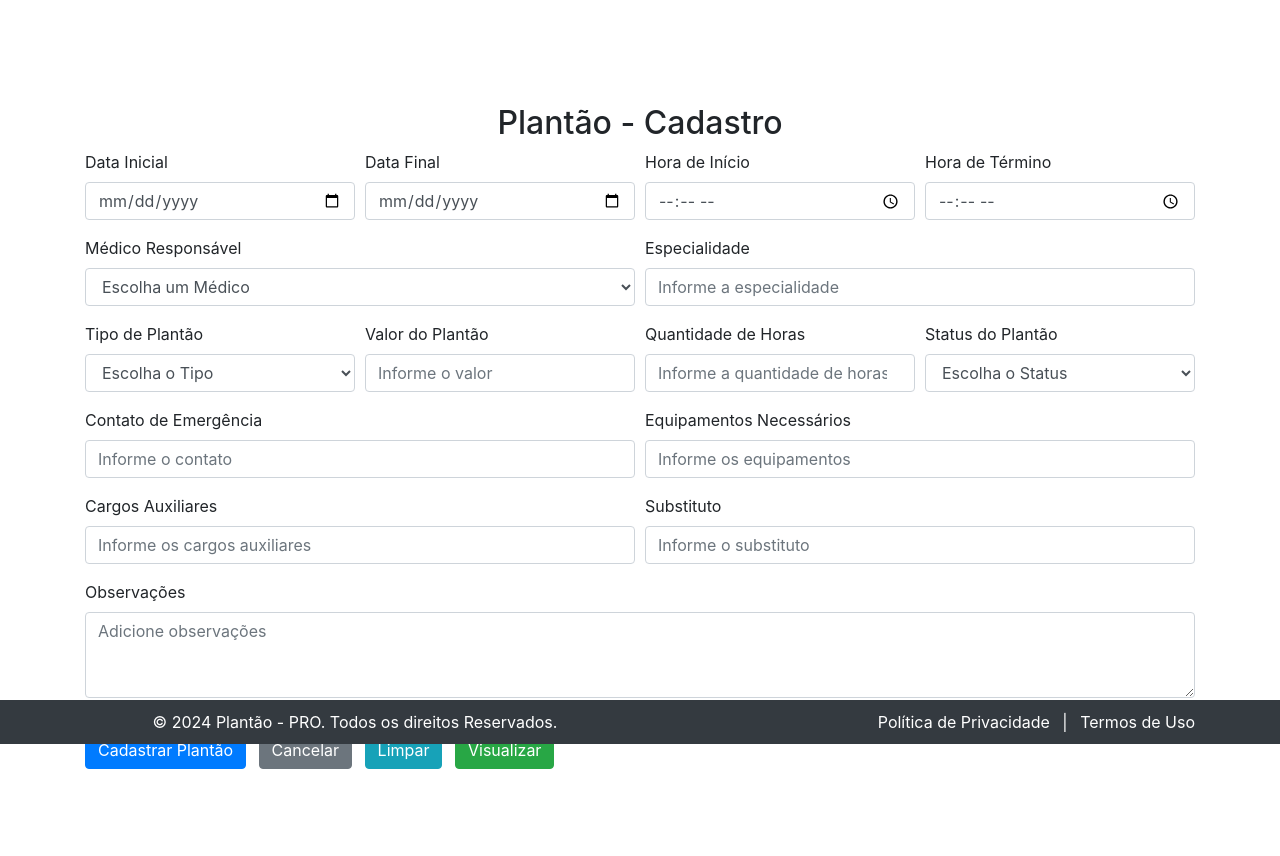
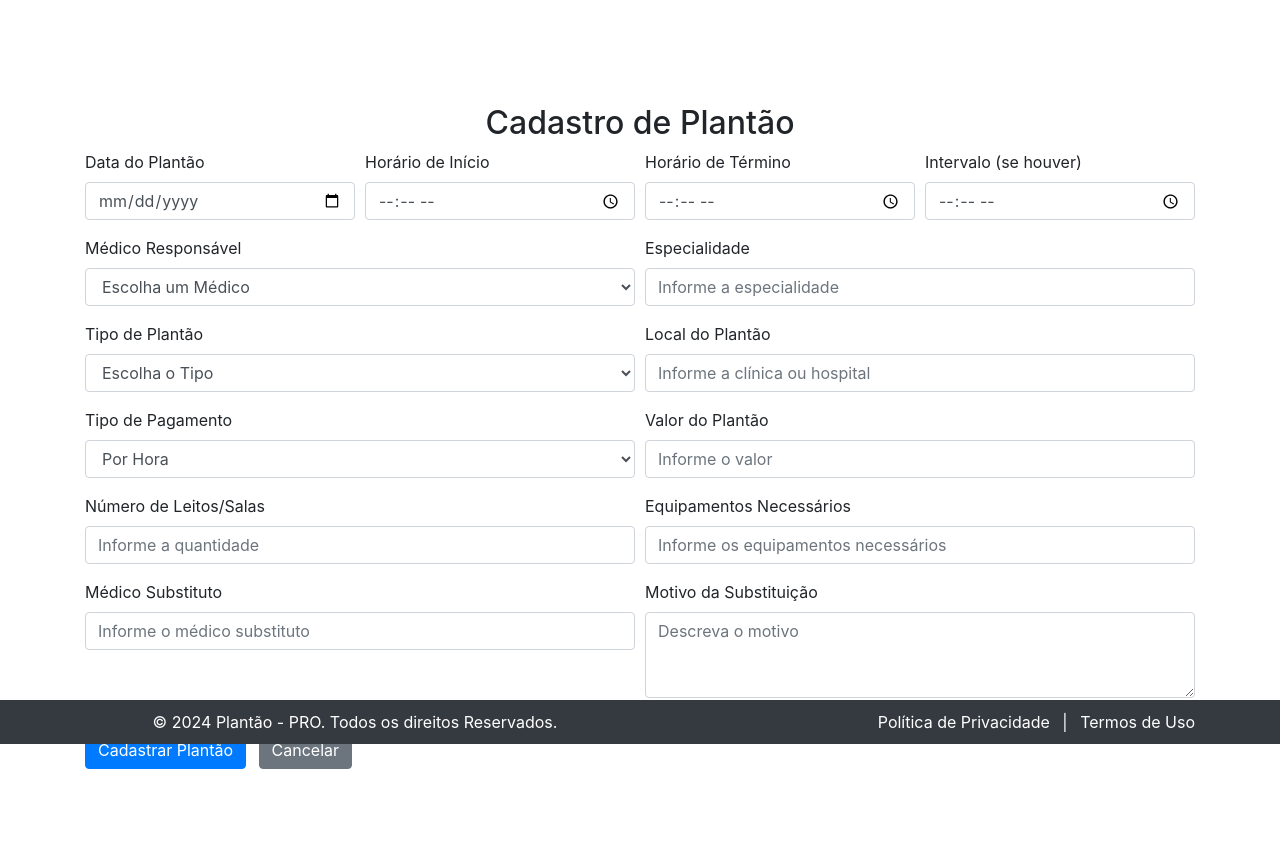
Before and after one commit to goutemberg/clinica_medica, a Django app: page /cadastrarplantao/ in a window 1280 px wide. Shown: the part 56-912 px from the top of the page. Run offline with Django 5.2, Linux system fonts and the light colour scheme; some libraries are stand-ins or nearby versions.

Commit message:
ajuste_lancamento_plantao

```diff
--- a/home/templates/plantaopro/pages/shiftRegistration.html
+++ b/home/templates/plantaopro/pages/shiftRegistration.html
@@ -22,27 +22,31 @@
         {% include 'plantaopro/partials/_nav.html' %}
         <section id="shiftRegistration" class="py-5">
             <div class="container">
-                    <h2 class="text-center">Plantão - Cadastro</h2>
+                <h2 class="text-center">Cadastro de Plantão</h2>
                 <form method="post" action="cadastroPlantao/">
                     {% csrf_token %}
+
+                    <!-- Cadastro de Horários de Plantão -->
                     <div class="form-row">
                         <div class="form-group col-md-3">
-                                <label for="startDate">Data Inicial</label>
-                                <input type="date" class="form-control" id="startDate" name="startDate" required oninvalid="this.setCustomValidity('Campo Obrigatório')" oninput="setCustomValidity('')">
+                            <label for="shiftDate">Data do Plantão</label>
+                            <input type="date" class="form-control" id="shiftDate" name="shiftDate" required>
                         </div>
                         <div class="form-group col-md-3">
-                                <label for="endDate">Data Final</label>
-                                <input type="date" class="form-control" id="endDate" name="endDate" required oninvalid="this.setCustomValidity('Campo Obrigatório')" oninput="setCustomValidity('')">
+                            <label for="startTime">Horário de Início</label>
+                            <input type="time" class="form-control" id="startTime" name="startTime" required>
                         </div>
                         <div class="form-group col-md-3">
-                                <label for="startTime">Hora de Início</label>
-                                <input type="time" class="form-control" id="startTime" name="startTime" required oninvalid="this.setCustomValidity('Campo Obrigatório')" oninput="setCustomValidity('')">
+                            <label for="endTime">Horário de Término</label>
+                            <input type="time" class="form-control" id="endTime" name="endTime" required>
                         </div>
                         <div class="form-group col-md-3">
-                                <label for="endTime">Hora de Término</label>
-                                <input type="time" class="form-control" id="endTime" name="endTime" required oninvalid="this.setCustomValidity('Campo Obrigatório')" oninput="setCustomValidity('')">
+                            <label for="breakTime">Intervalo (se houver)</label>
+                            <input type="time" class="form-control" id="breakTime" name="breakTime">
                         </div>
                     </div>
+
+                    <!-- Seleção do Médico e Especialidade -->
                     <div class="form-row">
                         <div class="form-group col-md-6">
                             <label for="doctorSelect">Médico Responsável</label>
@@ -58,69 +62,70 @@
                             <input type="text" class="form-control" id="specialty" name="specialty" placeholder="Informe a especialidade">
                         </div>
                     </div>
+
+                    <!-- Tipo de Plantão -->
                     <div class="form-row">
-                            <div class="form-group col-md-3">
+                        <div class="form-group col-md-6">
                             <label for="shiftType">Tipo de Plantão</label>
                             <select class="form-control" id="shiftType" name="shiftType">
                                 <option selected>Escolha o Tipo</option>
-                                    <option>12 Horas</option>
-                                    <option>Por Hora</option>
-                                    <option>Sábado</option>
-                                    <option>Domingo</option>
-                                    <option>Feriado</option>
+                                <option>Noturno</option>
+                                <option>Diurno</option>
+                                <option>Emergência</option>
+                                <option>Sobreaviso</option>
                             </select>
                         </div>
-                            <div class="form-group col-md-3">
+                        <div class="form-group col-md-6">
+                            <label for="location">Local do Plantão</label>
+                            <input type="text" class="form-control" id="location" name="location" placeholder="Informe a clínica ou hospital">
+                        </div>
+                    </div>
+
+                    <!-- Definição de Remuneração -->
+                    <div class="form-row">
+                        <div class="form-group col-md-6">
+                            <label for="paymentType">Tipo de Pagamento</label>
+                            <select class="form-control" id="paymentType" name="paymentType">
+                                <option selected>Por Hora</option>
+                                <option>Valor Fixo</option>
+                            </select>
+                        </div>
+                        <div class="form-group col-md-6">
                             <label for="shiftValue">Valor do Plantão</label>
                             <input type="number" class="form-control" id="shiftValue" name="shiftValue" placeholder="Informe o valor">
                         </div>
-                            <div class="form-group col-md-3">
-                                <label for="shiftHours">Quantidade de Horas</label>
-                                <input type="number" class="form-control" id="shiftHours" name="shiftHours" placeholder="Informe a quantidade de horas">
                     </div>
-                            <div class="form-group col-md-3">
-                                <label for="shiftStatus">Status do Plantão</label>
-                                <select class="form-control" id="shiftStatus" name="shiftStatus">
-                                    <option selected>Escolha o Status</option>
-                                    <option>Confirmado</option>
-                                    <option>Pendente</option>
-                                    <option>Cancelado</option>
-                                </select>
-                            </div>
-                        </div>
+
+                    <!-- Recursos e Substituições -->
                     <div class="form-row">
                         <div class="form-group col-md-6">
-                                <label for="emergencyContact">Contato de Emergência</label>
-                                <input type="text" class="form-control" id="emergencyContact" name="emergencyContact" placeholder="Informe o contato">
+                            <label for="bedsAvailable">Número de Leitos/Salas</label>
+                            <input type="number" class="form-control" id="bedsAvailable" name="bedsAvailable" placeholder="Informe a quantidade">
                         </div>
                         <div class="form-group col-md-6">
                             <label for="equipment">Equipamentos Necessários</label>
-                                <input type="text" class="form-control" id="equipment" name="equipment" placeholder="Informe os equipamentos">
+                            <input type="text" class="form-control" id="equipment" name="equipment" placeholder="Informe os equipamentos necessários">
                         </div>
                     </div>
+
+                    <!-- Substituições e Faltas -->
                     <div class="form-row">
                         <div class="form-group col-md-6">
-                                <label for="auxiliaryStaff">Cargos Auxiliares</label>
-                                <input type="text" class="form-control" id="auxiliaryStaff" name="auxiliaryStaff" placeholder="Informe os cargos auxiliares">
+                            <label for="substituteDoctor">Médico Substituto</label>
+                            <input type="text" class="form-control" id="substituteDoctor" name="substituteDoctor" placeholder="Informe o médico substituto">
                         </div>
                         <div class="form-group col-md-6">
-                                <label for="substitute">Substituto</label>
-                                <input type="text" class="form-control" id="substitute" name="substitute" placeholder="Informe o substituto">
+                            <label for="substitutionReason">Motivo da Substituição</label>
+                            <textarea class="form-control" id="substitutionReason" name="substitutionReason" rows="3" placeholder="Descreva o motivo"></textarea>
                         </div>
                     </div>
-                        <div class="form-row">
-                            <div class="form-group col-md-12">
-                                <label for="notes">Observações</label>
-                                <textarea class="form-control" id="notes" name="notes" rows="3" placeholder="Adicione observações"></textarea>
-                            </div>
-                        </div>
+
+                    <!-- Ações -->
                     <div class="form-row mb-3" style="border-bottom: 1px solid #dee2e6;"></div>
                     <div class="form-row">
                         <div class="col-md-12 text-left">
                             <button type="submit" value="cadastroPlantaoBanco" class="btn btn-primary mr-2">Cadastrar Plantão</button>
                             <button type="button" class="btn btn-secondary mr-2">Cancelar</button>
-                                <button type="button" class="btn btn-info mr-2">Limpar</button>
-                                <button type="button" class="btn btn-success" data-toggle="modal" data-target="#viewModal">Visualizar</button>
                         </div>
                     </div>
                 </form>
@@ -129,5 +134,6 @@
         <div>
             {% include 'plantaopro/partials/_footer.html' %}
         </div>
+    </div>
 </body>
 </html>
```
Lines whose indentation alone changed are shown as unchanged.
